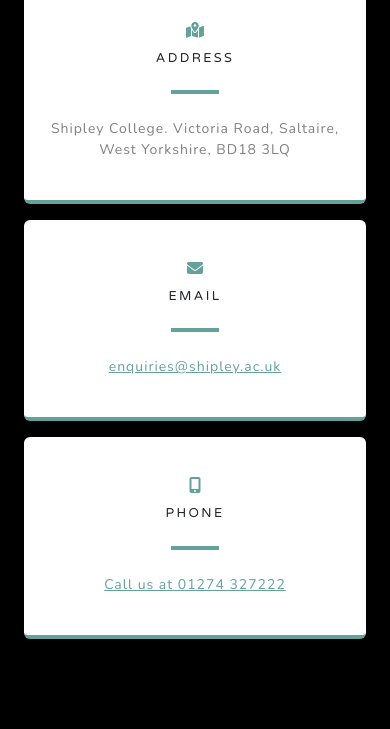
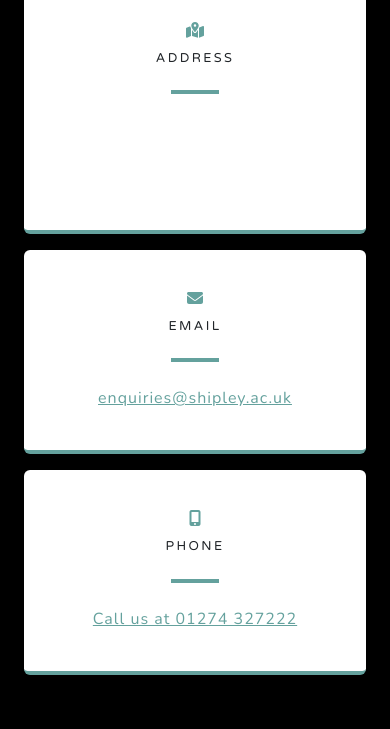
Before and after one commit to mohammedMA2023/testrepo, a plain HTML site: page index.html in a window 390 px wide. Shown: the part 4114-4843 px from the top of the page. Drawn offline with nearby package versions, Linux system fonts and the light colour scheme; files whose address does not match are found by name.

Commit message:
Made text larger and bolder.
I made the text for the email, phone number and address containers larger and bolder.

```diff
--- a/index.html
+++ b/index.html
@@ -146,7 +146,7 @@
                             <i class="fas fa-map-marked-alt text-primary mb-2"></i>
                             <h4 class="text-uppercase m-0">Address</h4>
                             <hr class="my-4 mx-auto" />
-                            <div class="small text-black-50">Shipley College. Victoria Road, Saltaire,<br> West Yorkshire, BD18 3LQ</div>
+                            <div class="large font-weight-bold text-white-50">Shipley College. Victoria Road, Saltaire,<br> West Yorkshire, BD18 3LQ</div>
                         </div>
                     </div>
                 </div>
@@ -156,7 +156,7 @@
                             <i class="fas fa-envelope text-primary mb-2"></i>
                             <h4 class="text-uppercase m-0">Email</h4>
                             <hr class="my-4 mx-auto" />
-                            <div class="small text-white-50"><a href="mailto: enquiries@shipley.ac.uk">enquiries@shipley.ac.uk</a></div>
+                            <div class="large font-weight-bold text-white-50"><a href="mailto: enquiries@shipley.ac.uk">enquiries@shipley.ac.uk</a></div>
                         </div>
                     </div>
                 </div>
@@ -166,7 +166,7 @@
                             <i class="fas fa-mobile-alt text-primary mb-2"></i>
                             <h4 class="text-uppercase m-0">Phone</h4>
                             <hr class="my-4 mx-auto" />
-                            <div class="small text-white-50"><a href="tel:+4401274327222">Call us at 01274 327222</a>
+                            <div class="large font-weight-bold text-white-50"><a href="tel:+4401274327222">Call us at 01274 327222</a>
 </div>
 
                         </div>
```
